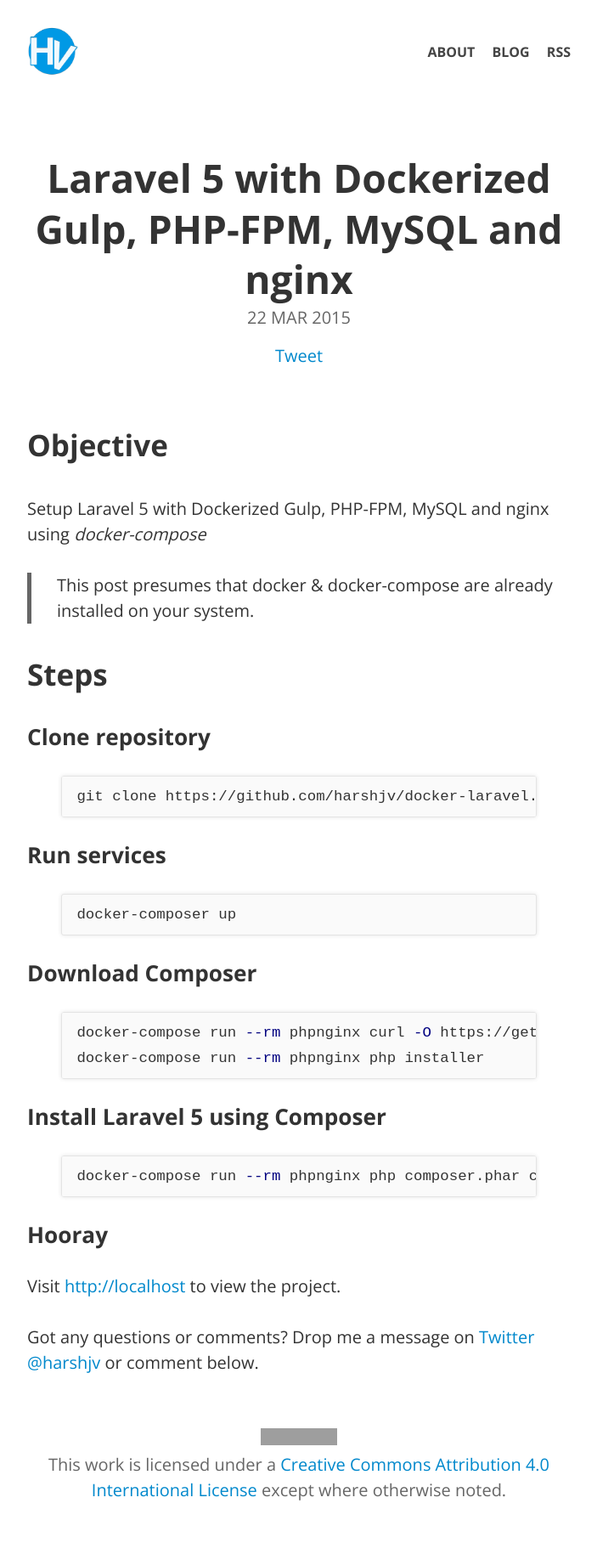
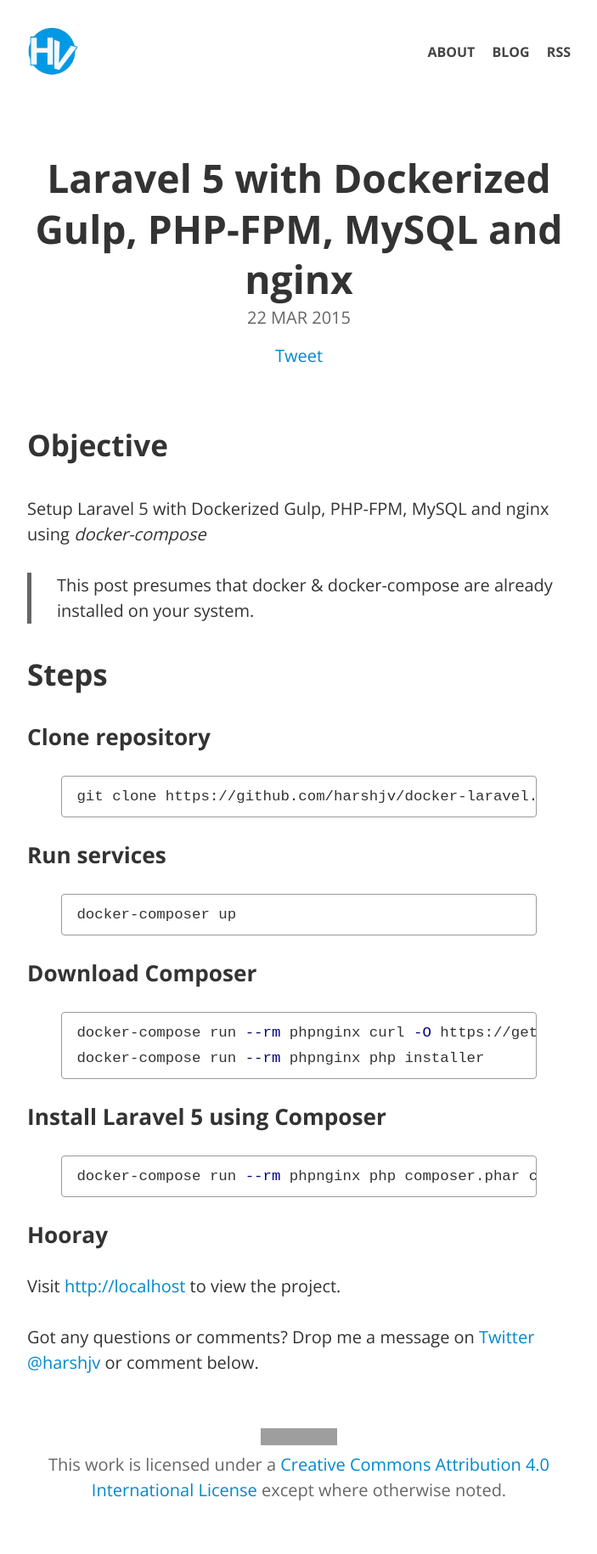
Before and after one commit to hbcbh1999/harshjv.github.io, a Jekyll site: the page built from _posts/2015-03-22-laravel-5-with-dockerized-gulp-php-fpm-mysql-and-nginx.md, in a window 1280 px wide. Shown: the whole page at 85% size, without its empty margins (288-991 px from the left). Built offline with Jekyll 4.4.1, drawn with Linux system fonts in a browser that asks for light colours; Markdown is read by kramdown in place of the engine named in the settings; comment, search, counter and statistics services are not loaded; grey boxes are pictures that could not be loaded.

```diff
--- a/assets/css/style.scss
+++ b/assets/css/style.scss
@@ -60,16 +60,11 @@
 
 pre {
   @extend %default-margin-bottom;
-
-  -webkit-box-shadow: 0px 0px 5px rgba(0,0,0,0.1);
-  -moz-box-shadow: 0px 0px 5px rgba(0,0,0,0.1);
-  box-shadow: 0px 0px 5px rgba(0,0,0,0.1);
   overflow: auto;
   white-space: pre;
   padding: 0.5em 1em;
-  border: 1px solid #e4e4e4;
-  border-radius: 3px;
-  background: #fafafa;
+  border: 1px solid #999;
+  border-radius: 4px;
 
   font-size: 0.87rem;
   line-height: 1.71;
```
